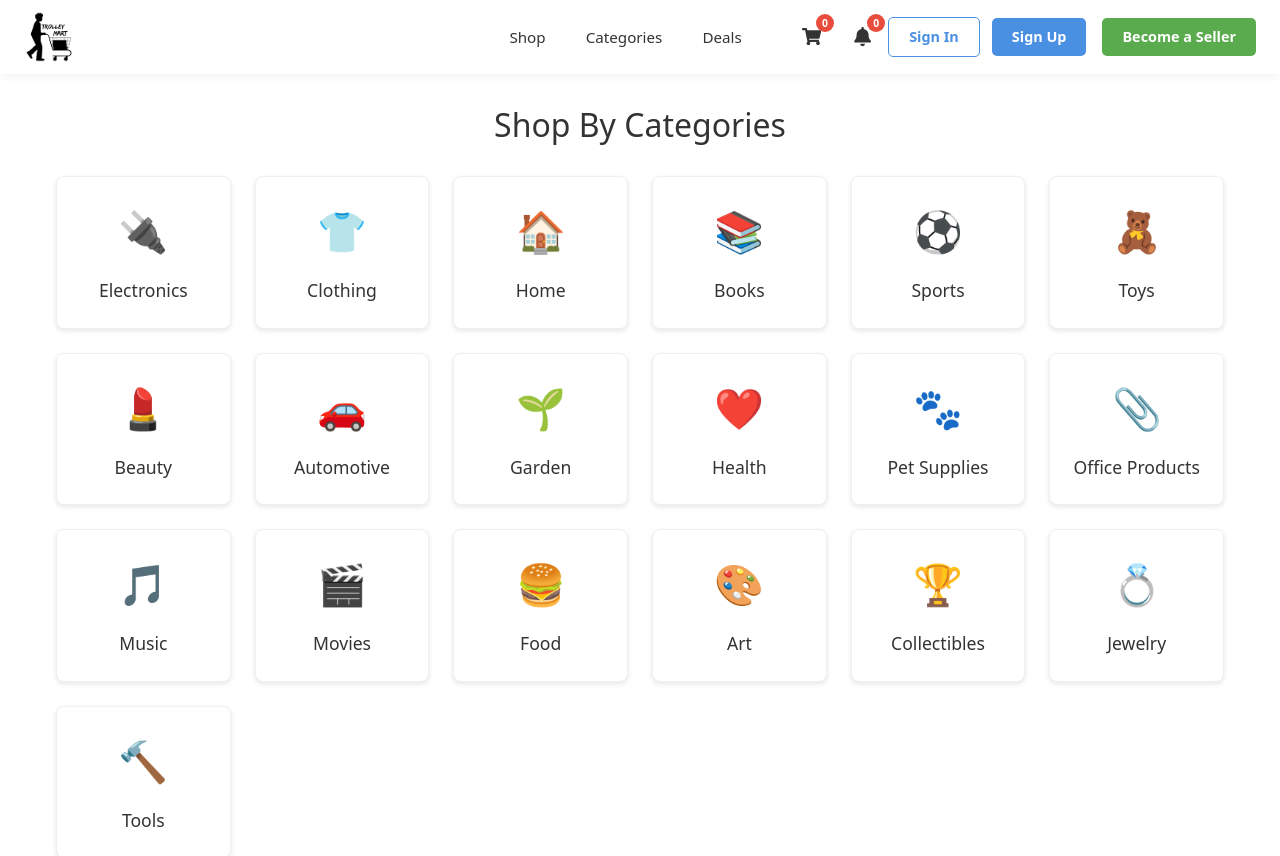
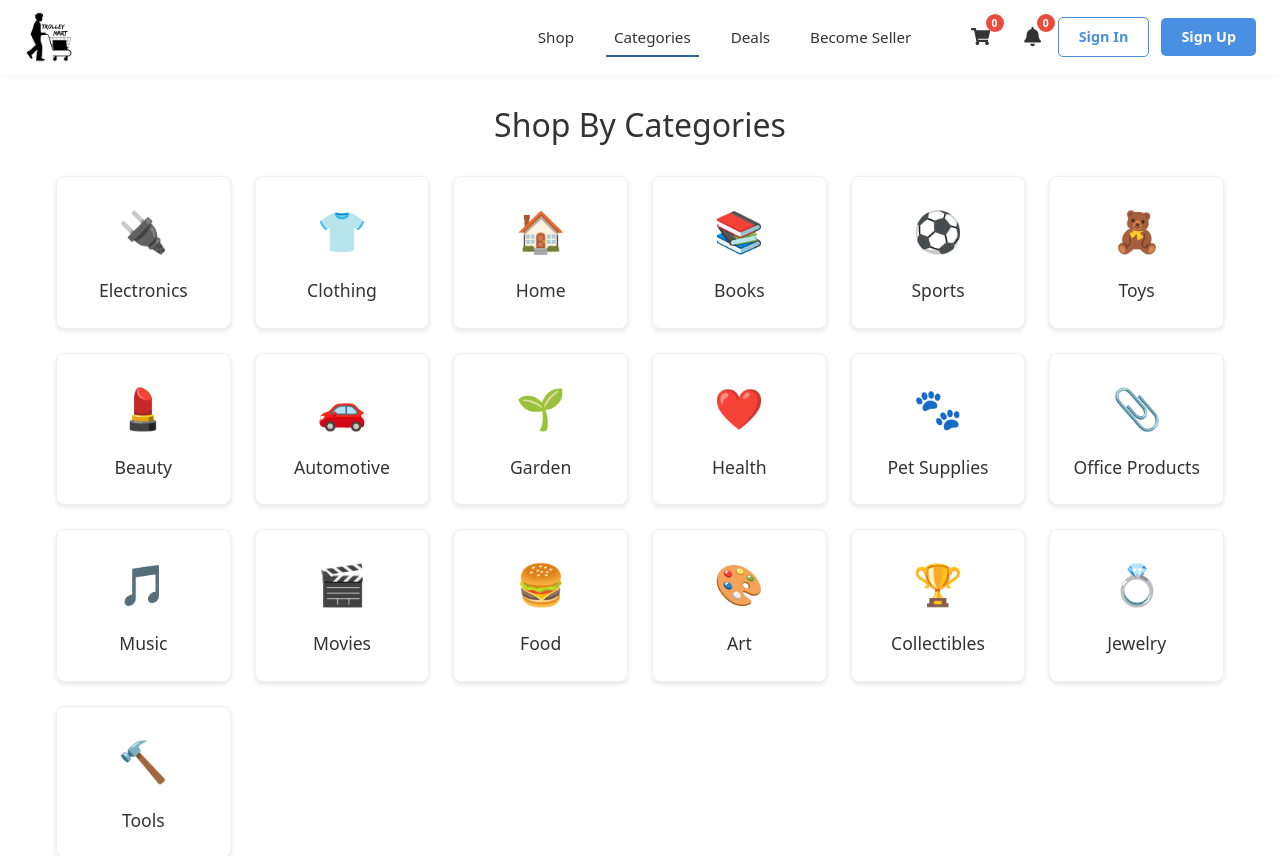
Before and after one commit to H-N-S-Abayawardhana/Multi-Vender-Marketplace-MERN, a React (Create React App) app in the folder Front-End/: page /categories in a window 1280 px wide. Shown: the top 856 px of the page. Built offline with nearby package versions, Linux system fonts and the light colour scheme.

Commit message:
fixed few issues in navbar

```diff
--- a/Front-End/src/Components/NavBar.js
+++ b/Front-End/src/Components/NavBar.js
@@ -1,5 +1,5 @@
 import React, { useState, useEffect } from 'react';
-import { Link, useNavigate } from 'react-router-dom';
+import { Link, useNavigate, useLocation } from 'react-router-dom';
 import { FaShoppingCart, FaUser, FaBell, FaSearch, FaBars, FaTimes } from 'react-icons/fa';
 import Swal from 'sweetalert2';
 import logo from '../assets/images/logo.png';
@@ -7,12 +7,30 @@ import '../css/NavBar.css';
 
 const NavBar = () => {
   const navigate = useNavigate();
+  const location = useLocation();
   const [isPendingSeller, setIsPendingSeller] = useState(false);
   const [isMenuOpen, setIsMenuOpen] = useState(false);
   const [searchQuery, setSearchQuery] = useState('');
   const [scrolled, setScrolled] = useState(false);
   const isLoggedIn = !!localStorage.getItem('token');
   const userEmail = localStorage.getItem('email');
+
+  // Add a ResizeObserver error handler to fix the Windows laptop issue
+  useEffect(() => {
+    const handleResizeError = function(e) {
+      if (e.message === 'ResizeObserver loop completed with undelivered notifications.' ||
+          e.message === 'ResizeObserver loop limit exceeded') {
+        e.stopImmediatePropagation();
+        return true;
+      }
+    };
+
+    window.addEventListener('error', handleResizeError, true);
+
+    return () => {
+      window.removeEventListener('error', handleResizeError, true);
+    };
+  }, []);
 
   useEffect(() => {
     const checkSellerStatus = async () => {
@@ -66,29 +84,43 @@ const NavBar = () => {
 
   const handleLogout = async () => {
     try {
+      // Close dropdown menu if open
+      const dropdown = document.getElementById('profileDropdown');
+      if (dropdown && dropdown.classList.contains('user-navbar-dropdown-show')) {
+        dropdown.classList.remove('user-navbar-dropdown-show');
+      }
+
       const sessionId = localStorage.getItem('sessionId');
 
-      const response = await fetch('http://localhost:9000/api/auth/logout', {
+      // First clear localStorage before making API call
+      // This ensures UI updates immediately even if server call takes time
+      const tempSessionId = sessionId; // Save ID before clearing
+      localStorage.clear();
+
+      // Show logout success message before navigation
+      Swal.fire({
+        title: 'Logged Out!',
+        text: 'You have been successfully logged out',
+        icon: 'success',
+        confirmButtonColor: '#3085d6',
+        timer: 1500,
+        willClose: () => {
+          // Navigate after the Swal modal is closed
+          navigate('/', { replace: true });
+        }
+      });
+
+      // Make API call in background without waiting for it
+      fetch('http://localhost:9000/api/auth/logout', {
         method: 'POST',
         headers: {
           'Content-Type': 'application/json',
         },
-        body: JSON.stringify({ sessionId }),
+        body: JSON.stringify({ sessionId: tempSessionId }),
+      }).catch(err => {
+        console.error('Background logout request failed:', err);
       });
 
-      if (response.ok) {
-        localStorage.clear();
-        Swal.fire({
-          title: 'Logged Out!',
-          text: 'You have been successfully logged out',
-          icon: 'success',
-          confirmButtonColor: '#3085d6',
-          timer: 1500
-        });
-        navigate('/');
-      } else {
-        throw new Error('Logout failed');
-      }
     } catch (error) {
       console.error('Logout error:', error);
       Swal.fire({
@@ -112,6 +144,31 @@ const NavBar = () => {
     setIsMenuOpen(!isMenuOpen);
   };
 
+  // Handle click outside dropdown to close it
+  useEffect(() => {
+    const handleClickOutside = (event) => {
+      const dropdown = document.getElementById('profileDropdown');
+      const profileBtn = document.querySelector('.user-navbar-profile-btn');
+
+      if (dropdown &&
+          !dropdown.contains(event.target) &&
+          profileBtn &&
+          !profileBtn.contains(event.target)) {
+        dropdown.classList.remove('user-navbar-dropdown-show');
+      }
+    };
+
+    document.addEventListener('mousedown', handleClickOutside);
+    return () => {
+      document.removeEventListener('mousedown', handleClickOutside);
+    };
+  }, []);
+
+  // Check if a path is active
+  const isActive = (path) => {
+    return location.pathname === path;
+  };
+
   return (
     <nav className={`user-navbar-main ${scrolled ? 'user-navbar-scrolled' : ''}`}>
       <div className="user-navbar-container">
@@ -123,20 +180,6 @@ const NavBar = () => {
             className="user-navbar-logo-img"
           />
         </Link>
-
-        {/* Search Bar */}
-        {/* <form className="user-navbar-search-form" onSubmit={handleSearch}>
-          <input
-            type="text"
-            placeholder="Search products..."
-            className="user-navbar-search-input"
-            value={searchQuery}
-            onChange={(e) => setSearchQuery(e.target.value)}
-          />
-          <button type="submit" className="user-navbar-search-button">
-            <FaSearch />
-          </button>
-        </form> */}
 
         {/* Mobile Menu Toggle */}
         <button
@@ -159,14 +202,40 @@ const NavBar = () => {
           {/* Navigation Links */}
           <ul className="user-navbar-nav">
             <li className="user-navbar-item">
-              <Link className="user-navbar-link" to="/shop-now">Shop</Link>
+              <Link
+                className={`user-navbar-link ${isActive('/shop-now') ? 'user-navbar-link-active' : ''}`}
+                to="/shop-now"
+              >
+                Shop
+              </Link>
             </li>
             <li className="user-navbar-item">
-              <Link className="user-navbar-link" to="/categories">Categories</Link>
+              <Link
+                className={`user-navbar-link ${isActive('/categories') ? 'user-navbar-link-active' : ''}`}
+                to="/categories"
+              >
+                Categories
+              </Link>
             </li>
             <li className="user-navbar-item">
-              <Link className="user-navbar-link" to="/">Deals</Link>
+              <Link
+                className={`user-navbar-link ${isActive('/') && location.pathname === '/' ? 'user-navbar-link-active' : ''}`}
+                to="/"
+              >
+                Deals
+              </Link>
             </li>
+            {/* New Become Seller navigation item, only shown if not pending */}
+            {!isPendingSeller && (
+              <li className="user-navbar-item">
+                <Link
+                  className={`user-navbar-link ${isActive('/become-seller') ? 'user-navbar-link-active' : ''}`}
+                  to="/become-seller"
+                >
+                  Become Seller
+                </Link>
+              </li>
+            )}
           </ul>
 
           {/* User Actions */}
@@ -185,7 +254,8 @@ const NavBar = () => {
               <div className="user-navbar-profile">
                 <button
                   className="user-navbar-profile-btn"
-                  onClick={() => {
+                  onClick={(e) => {
+                    e.stopPropagation();
                     const dropdown = document.getElementById('profileDropdown');
                     dropdown.classList.toggle('user-navbar-dropdown-show');
                   }}
@@ -210,11 +280,6 @@ const NavBar = () => {
                     Logout
                   </button>
                 </div>
-                {!isPendingSeller && (
-                  <Link className="user-navbar-seller-btn" to="/become-seller">
-                    Become a Seller
-                  </Link>
-                )}
               </div>
             ) : (
               <div className="user-navbar-auth">
@@ -223,9 +288,6 @@ const NavBar = () => {
                 </Link>
                 <Link className="user-navbar-signup-btn" to="/register">
                   Sign Up
-                </Link>
-                <Link className="user-navbar-seller-btn" to="/become-seller">
-                  Become a Seller
                 </Link>
               </div>
             )}
--- a/Front-End/src/css/NavBar.css
+++ b/Front-End/src/css/NavBar.css
@@ -9,6 +9,12 @@
     box-shadow: 0 2px 10px rgba(0, 0, 0, 0.05);
     z-index: 1000;
     transition: all 0.3s ease;
+  }
+
+  .user-navbar-link-active {
+    color: #4a90e2;
+    font-weight: bold;
+    border-bottom: 2px solid #2f629d;
   }
 
   .user-navbar-scrolled {
```
Also changed, not shown: Front-End/public/index.html (+1 -21 lines), Front-End/src/assets/test.js (added), 1 other file (tests, documents, lock files or other folders).
